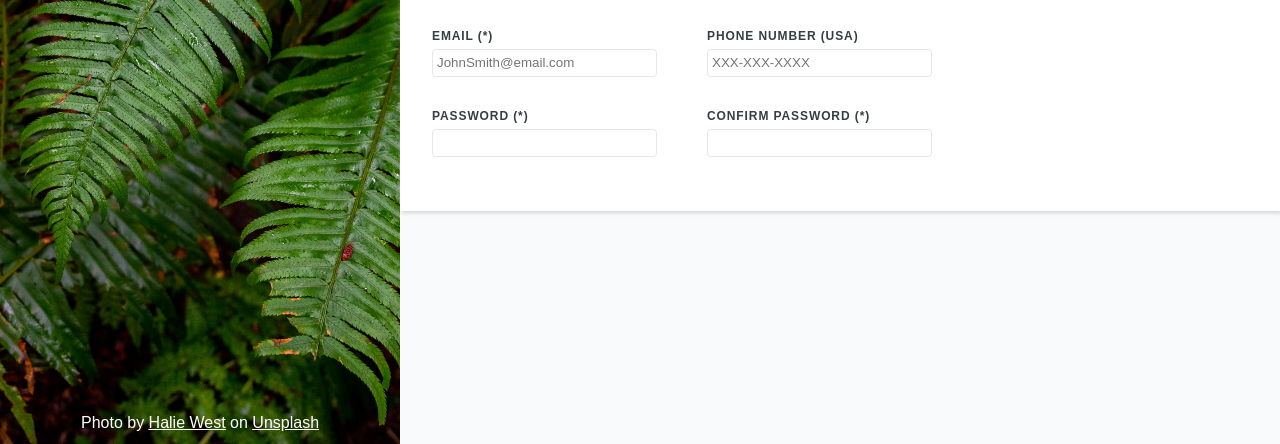
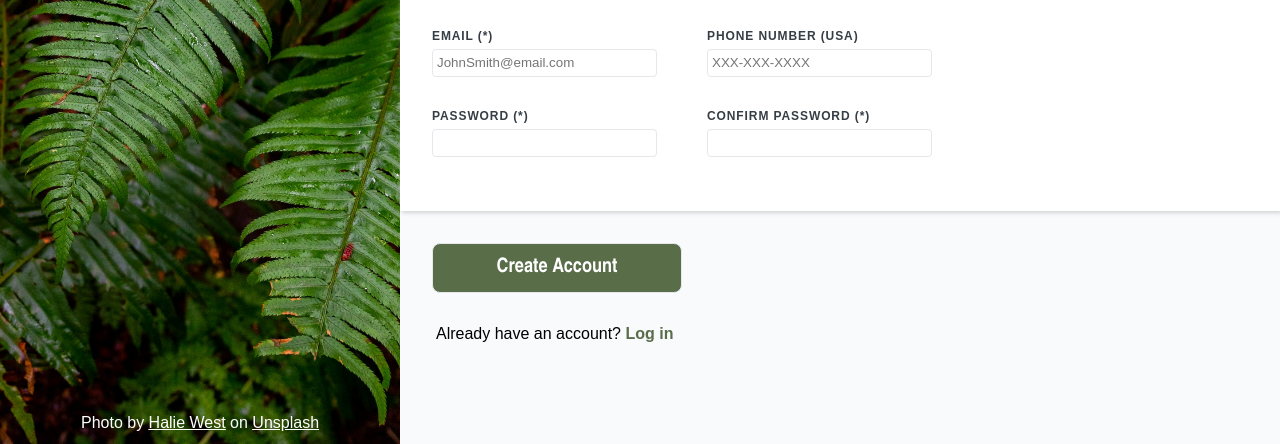
Before and after one commit to RobLaughlin/TOP-Sign-Up-Form, a plain HTML site: page index.html in a window 1280 px wide. Shown: the part 356-800 px from the top of the page. Drawn offline with Linux system fonts and the light colour scheme.

Commit message:
Add create account button

```diff
--- a/css/index.css
+++ b/css/index.css
@@ -167,3 +167,36 @@ input:focus {
 .pwdMisMatch {
     border: 1px solid red !important;
 }
+
+.createAccountContainer {
+    display: flex;
+    flex-direction: column;
+    margin: 32px 0 0 32px;
+    font-family: 'Arial Narrow', Arial, sans-serif;
+}
+
+.createAccountBtn {
+    background-color: #596D48;
+    color: white;
+    width: 250px;
+    height: 50px;
+    border-radius: 8px;
+    font-size: 20px;
+    font-weight: bold;
+}
+
+.createAccountBtn:hover {
+    cursor: pointer;
+    background-color: #3e4c32;
+}
+
+.loginTxt {
+    margin-top: 32px;
+    margin-left: 4px;
+}
+
+.loginLink {
+    color: #596D48;
+    font-weight: bold;
+    text-decoration: none;
+}
--- a/index.html
+++ b/index.html
@@ -31,7 +31,7 @@
                 Let's do this!
             </h1>
             <div class="mainForm">
-                <form>
+                <form id="AccountCreationForm">
                     <div class="form-row">
                         <div class="labelInput">
                             <label for="FirstName">First name (*)</label>
@@ -66,7 +66,12 @@
                 </form>
             </div>
         </section>
-        <section></section>
+        <section>
+            <div class="createAccountContainer">
+                <input type="submit" form="AccountCreationForm" value="Create Account" class="createAccountBtn">
+                <p class="loginTxt">Already have an account? <a class="loginLink" href="">Log in</a></p>
+            </div>
+        </section>
     </div>
 </body>
 <script src="js/index.js" type="text/javascript"></script>
```
